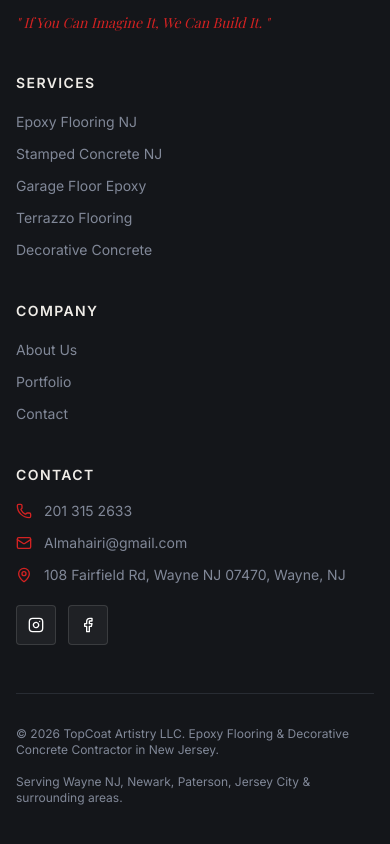
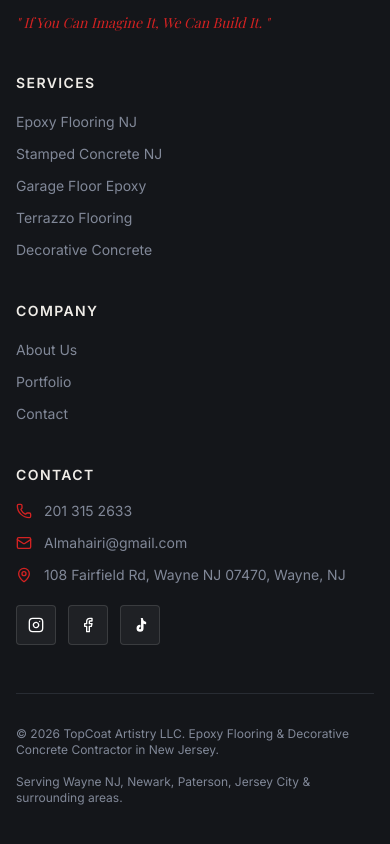
Before and after one commit to compumaxhosting/top-coat, a Next.js app: page /about in a window 390 px wide. Shown: the part 4590-5434 px from the top of the page. Built offline with nearby package versions, Linux system fonts and the light colour scheme; a web font is replaced by a local one.

Commit message:
Add TikTok link to site configuration and update social links in footer and mobile drawer

```diff
--- a/src/Config/Site.ts
+++ b/src/Config/Site.ts
@@ -57,5 +57,6 @@
   social: {
     facebook: "https://www.facebook.com/topcoatllc.net/",
     instagram: "https://www.instagram.com/top.coat.artistry",
+    tiktok: "https://www.tiktok.com/@top.coat.artistry",
   },
 };
--- a/src/components/Layout/Footer.tsx
+++ b/src/components/Layout/Footer.tsx
@@ -120,7 +120,7 @@
 
             {/* ADDRESS (VERY IMPORTANT) */}
             <a
-              href={`https://www.google.com/maps/search/?api=1&query=${encodeURIComponent(siteConfig.address)}`}
+              href="https://maps.app.goo.gl/kAzRomcnvKNRFmjK8"
               target="_blank"
               rel="noopener noreferrer"
               className="flex items-start gap-3 text-[#818898] hover:text-primary transition-colors text-sm"
@@ -151,6 +151,25 @@
               >
                 <Facebook className="size-4" />
               </a>
+
+              <a
+                href={siteConfig.social.tiktok}
+                target="_blank"
+                rel="noopener noreferrer"
+                aria-label="Follow TopCoat Artistry LLC on TikTok"
+                className="group flex h-10 w-10 items-center justify-center rounded-sm border border-white/12 bg-white/5 text-white transition-all duration-300 hover:-translate-y-0.5 hover:border-white/20 hover:bg-white/8"
+              >
+                {/* TikTok SVG icon */}
+                <svg
+                  xmlns="http://www.w3.org/2000/svg"
+                  viewBox="0 0 24 24"
+                  fill="currentColor"
+                  className="size-4"
+                  aria-hidden="true"
+                >
+                  <path d="M12.75 2.25a.75.75 0 0 1 .75-.75h2.25a.75.75 0 0 1 .75.75c0 1.52.44 2.68 1.18 3.5.74.82 1.8 1.25 2.82 1.25a.75.75 0 0 1 .75.75v2.25a.75.75 0 0 1-.75.75c-1.13 0-2.23-.23-3.18-.7v6.7a5.25 5.25 0 1 1-5.25-5.25.75.75 0 0 1 .75.75v2.25a.75.75 0 0 1-.75.75 1.5 1.5 0 1 0 1.5 1.5V2.25Z" />
+                </svg>
+              </a>
             </div>
           </div>
         </div>
--- a/src/components/Layout/navbar/MobileDrawer.tsx
+++ b/src/components/Layout/navbar/MobileDrawer.tsx
@@ -143,7 +143,7 @@
 						</p>
 						<div className="flex items-center gap-3 [@media(max-height:760px)]:gap-2.5">
 							<a
-								href="https://www.instagram.com/top.coat.artistry"
+									href={siteConfig.social.instagram}
 									target="_blank"
 									rel="noopener noreferrer"
 									aria-label="Follow us on Instagram"
@@ -157,7 +157,7 @@
 									<Instagram className="size-4 transition-transform duration-300 group-hover:scale-105" />
 								</a>
 							<a
-								href="https://www.facebook.com/topcoatllc.net/"
+									href={siteConfig.social.facebook}
 									target="_blank"
 									rel="noopener noreferrer"
 									aria-label="Follow us on Facebook"
@@ -169,6 +169,29 @@
 									)}
 								>
 									<Facebook className="size-4 transition-transform duration-300 group-hover:scale-105" />
+								</a>
+														<a
+															href={siteConfig.social.tiktok}
+															target="_blank"
+															rel="noopener noreferrer"
+															aria-label="Follow us on TikTok"
+															className={cn(
+																"group flex h-9 w-9 items-center justify-center rounded-sm [@media(max-height:760px)]:h-8 [@media(max-height:760px)]:w-8",
+																"border border-white/12 bg-white/5 text-white shadow-[0_10px_24px_-18px_rgba(255,255,255,0.3)]",
+																"hover:-translate-y-0.5 hover:border-white/20 hover:bg-white/8",
+																"transition-all duration-300"
+															)}
+														>
+															{/* TikTok SVG icon */}
+															<svg
+																xmlns="http://www.w3.org/2000/svg"
+																viewBox="0 0 24 24"
+																fill="currentColor"
+																className="size-4 transition-transform duration-300 group-hover:scale-105"
+																aria-hidden="true"
+															>
+																<path d="M12.75 2.25a.75.75 0 0 1 .75-.75h2.25a.75.75 0 0 1 .75.75c0 1.52.44 2.68 1.18 3.5.74.82 1.8 1.25 2.82 1.25a.75.75 0 0 1 .75.75v2.25a.75.75 0 0 1-.75.75c-1.13 0-2.23-.23-3.18-.7v6.7a5.25 5.25 0 1 1-5.25-5.25.75.75 0 0 1 .75.75v2.25a.75.75 0 0 1-.75.75 1.5 1.5 0 1 0 1.5 1.5V2.25Z" />
+															</svg>
 														</a>
 							<div className="h-px flex-1 bg-white/6" />
 							<a
```
Also changed, not shown: 1 other file (tests, documents, lock files or other folders). Lines whose indentation alone changed are shown as unchanged.
